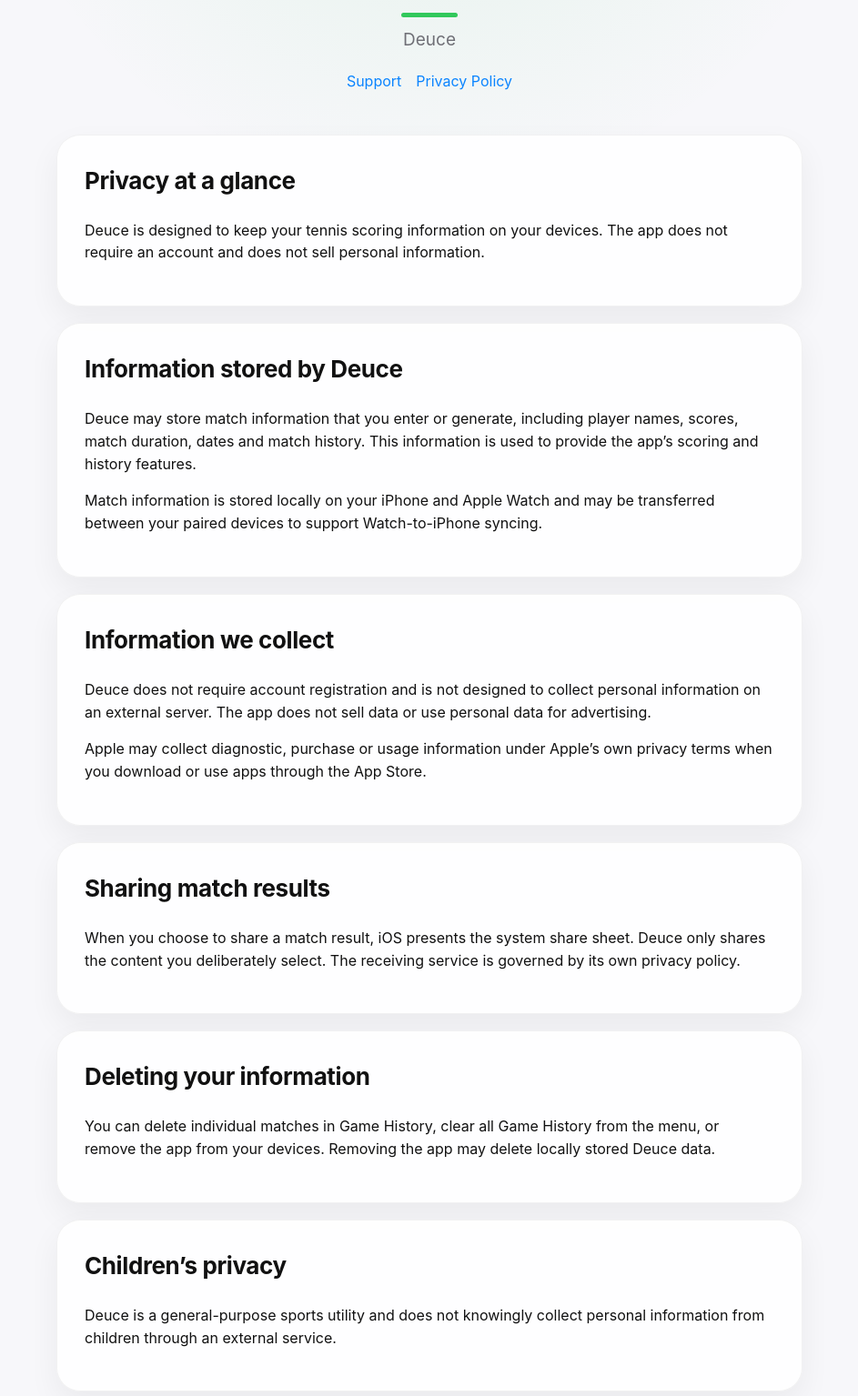
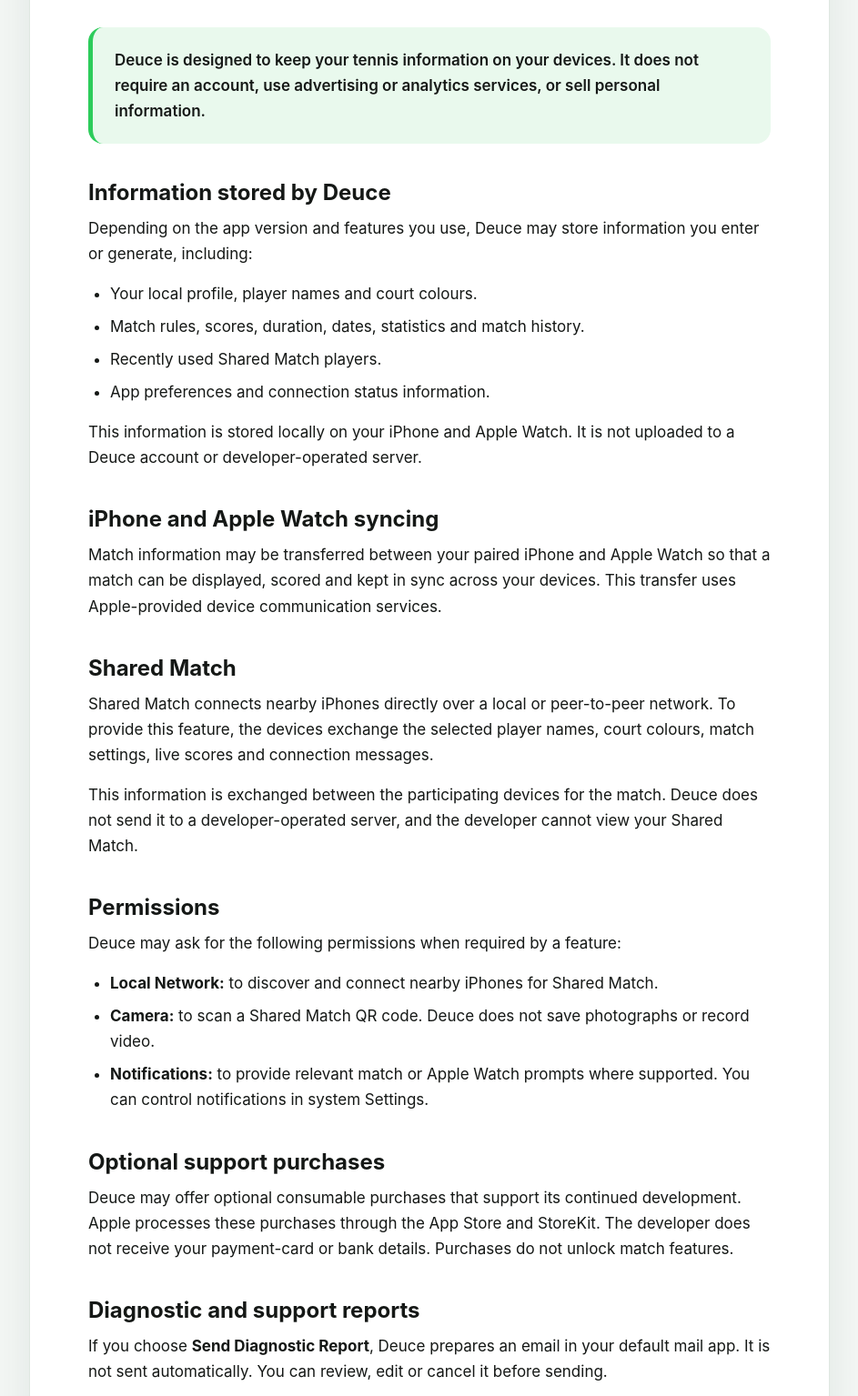
Before and after one commit to bzmwtrk2nd-commits/deuce-support, a plain HTML site: page privacy.html in a window 1280 px wide. Shown: the part 279-1814 px from the top of the page at 91% size, without its empty margins (168-1111 px from the left). Drawn offline with Linux system fonts and the light colour scheme.

Commit message:
Add files via upload

```diff
--- a/privacy.html
+++ b/privacy.html
@@ -2,121 +2,162 @@
 <html lang="en">
 <head>
   <meta charset="utf-8">
-  <meta name="viewport" content="width=device-width,initial-scale=1">
-  <title>Deuce Privacy Policy</title>
-  <meta name="description" content="Privacy policy for Deuce tennis scorekeeper.">
+  <meta name="viewport" content="width=device-width, initial-scale=1">
+  <meta name="color-scheme" content="light dark">
+  <meta name="description" content="Privacy Policy for the Deuce tennis scoring app.">
+  <title>Privacy Policy — Deuce</title>
   <style>
     :root {
-  --green: #31c85b;
-  --blue: #0a84ff;
-  --ink: #111111;
-  --muted: #6f6f76;
-  --card: rgba(255,255,255,.88);
-  --line: #e8e8ed;
+      color-scheme: light dark;
+      --background: #f4f7f5;
+      --card: #ffffff;
+      --text: #151816;
+      --secondary: #657069;
+      --accent: #2dcc5b;
+      --accent-soft: #e9f9ed;
+      --border: #dfe7e1;
+      --shadow: 0 18px 50px rgba(19, 54, 31, 0.09);
     }
+
+    @media (prefers-color-scheme: dark) {
+      :root {
+        --background: #0c100d;
+        --card: #151a16;
+        --text: #f4f7f5;
+        --secondary: #a9b3ac;
+        --accent-soft: #173b21;
+        --border: #29322b;
+        --shadow: none;
+      }
+    }
+
     * { box-sizing: border-box; }
+
     body {
       margin: 0;
-  font-family: -apple-system, BlinkMacSystemFont, "SF Pro Text", "Segoe UI", sans-serif;
-  color: var(--ink);
-  background:
-    radial-gradient(circle at 50% 0%, rgba(49,200,91,.11), transparent 31rem),
-    #f7f7fa;
-  line-height: 1.55;
+      background: var(--background);
+      color: var(--text);
+      font-family: -apple-system, BlinkMacSystemFont, "Segoe UI", sans-serif;
+      font-size: 17px;
+      line-height: 1.65;
     }
-.wrap { width: min(820px, calc(100% - 32px)); margin: 0 auto; }
-header { padding: 64px 0 28px; text-align: center; }
-.logo {
-  width: 88px; height: 88px; margin: 0 auto 18px;
-  border-radius: 24px; display: grid; place-items: center;
-  background: linear-gradient(145deg, #0f361b, #267a38);
-  color: #d8ff43; font-size: 46px;
-  box-shadow: 0 14px 35px rgba(0,0,0,.16);
+
+    main {
+      width: min(880px, calc(100% - 32px));
+      margin: 48px auto;
+      padding: clamp(28px, 6vw, 64px);
+      background: var(--card);
+      border: 1px solid var(--border);
+      border-radius: 28px;
+      box-shadow: var(--shadow);
     }
-h1 { margin: 0; font-size: clamp(42px, 8vw, 68px); letter-spacing: -2px; }
-.tagline { color: var(--muted); font-size: 19px; margin: 10px 0 0; }
-.green-line { width: 62px; height: 5px; background: var(--green); border-radius: 99px; margin: 18px auto 0; }
-.card {
-  background: var(--card); border: 1px solid rgba(0,0,0,.05);
-  border-radius: 26px; padding: 30px; margin: 18px 0;
-  box-shadow: 0 14px 34px rgba(0,0,0,.055);
+
+    header { text-align: center; margin-bottom: 42px; }
+    .ball { font-size: 52px; line-height: 1; }
+    h1 { margin: 14px 0 2px; font-size: clamp(34px, 6vw, 50px); line-height: 1.15; }
+    .app-name { color: var(--secondary); font-weight: 600; }
+    h2 { margin: 38px 0 10px; font-size: 24px; line-height: 1.3; }
+    p, ul { margin: 0 0 16px; }
+    ul { padding-left: 24px; }
+    li + li { margin-top: 8px; }
+
+    .summary {
+      margin: 0 0 34px;
+      padding: 22px 24px;
+      background: var(--accent-soft);
+      border-left: 5px solid var(--accent);
+      border-radius: 16px;
+      font-weight: 600;
     }
-h2 { margin-top: 0; font-size: 26px; letter-spacing: -.4px; }
-h3 { margin-bottom: 6px; }
-p { margin: 8px 0 16px; }
-a { color: var(--blue); text-decoration: none; }
-a:hover { text-decoration: underline; }
-.button {
-  display: inline-block; background: var(--blue); color: white;
-  padding: 14px 22px; border-radius: 14px; font-weight: 700;
+
+    a { color: #168b39; font-weight: 600; }
+    @media (prefers-color-scheme: dark) { a { color: #55df79; } }
+
+    footer {
+      margin-top: 44px;
+      padding-top: 24px;
+      border-top: 1px solid var(--border);
+      color: var(--secondary);
+      text-align: center;
+      font-size: 15px;
     }
-.button:hover { text-decoration: none; opacity: .92; }
-.notice {
-  border-left: 4px solid #ff9f0a; background: #fff8e8;
-  border-radius: 12px; padding: 14px 16px; color: #5f4800;
+
+    @media (max-width: 520px) {
+      main { width: 100%; margin: 0; border: 0; border-radius: 0; min-height: 100vh; }
     }
-ul { padding-left: 22px; }
-footer { text-align: center; color: var(--muted); padding: 28px 0 48px; font-size: 14px; }
-nav { margin-top: 18px; }
-nav a { margin: 0 8px; }
   </style>
 </head>
 <body>
-  <header class="wrap">
-    <div class="logo" aria-hidden="true">🎾</div>
+  <main>
+    <header>
+      <div class="ball" aria-hidden="true">🎾</div>
       <h1>Privacy Policy</h1>
-    <div class="green-line"></div>
-    <p class="tagline">Deuce</p>
-    <nav><a href="index.html">Support</a><a href="privacy.html">Privacy Policy</a></nav>
+      <div class="app-name">Deuce</div>
     </header>
 
-  <main class="wrap">
-    <section class="card">
-      <h2>Privacy at a glance</h2>
-      <p>Deuce is designed to keep your tennis scoring information on your devices. The app does not require an account and does not sell personal information.</p>
-    </section>
+    <div class="summary">
+      Deuce is designed to keep your tennis information on your devices. It does not require an account, use advertising or analytics services, or sell personal information.
+    </div>
 
-    <section class="card">
     <h2>Information stored by Deuce</h2>
-      <p>Deuce may store match information that you enter or generate, including player names, scores, match duration, dates and match history. This information is used to provide the app’s scoring and history features.</p>
-      <p>Match information is stored locally on your iPhone and Apple Watch and may be transferred between your paired devices to support Watch-to-iPhone syncing.</p>
-    </section>
+    <p>Depending on the app version and features you use, Deuce may store information you enter or generate, including:</p>
+    <ul>
+      <li>Your local profile, player names and court colours.</li>
+      <li>Match rules, scores, duration, dates, statistics and match history.</li>
+      <li>Recently used Shared Match players.</li>
+      <li>App preferences and connection status information.</li>
+    </ul>
+    <p>This information is stored locally on your iPhone and Apple Watch. It is not uploaded to a Deuce account or developer-operated server.</p>
 
-    <section class="card">
-      <h2>Information we collect</h2>
-      <p>Deuce does not require account registration and is not designed to collect personal information on an external server. The app does not sell data or use personal data for advertising.</p>
-      <p>Apple may collect diagnostic, purchase or usage information under Apple’s own privacy terms when you download or use apps through the App Store.</p>
-    </section>
+    <h2>iPhone and Apple Watch syncing</h2>
+    <p>Match information may be transferred between your paired iPhone and Apple Watch so that a match can be displayed, scored and kept in sync across your devices. This transfer uses Apple-provided device communication services.</p>
 
-    <section class="card">
+    <h2>Shared Match</h2>
+    <p>Shared Match connects nearby iPhones directly over a local or peer-to-peer network. To provide this feature, the devices exchange the selected player names, court colours, match settings, live scores and connection messages.</p>
+    <p>This information is exchanged between the participating devices for the match. Deuce does not send it to a developer-operated server, and the developer cannot view your Shared Match.</p>
+
+    <h2>Permissions</h2>
+    <p>Deuce may ask for the following permissions when required by a feature:</p>
+    <ul>
+      <li><strong>Local Network:</strong> to discover and connect nearby iPhones for Shared Match.</li>
+      <li><strong>Camera:</strong> to scan a Shared Match QR code. Deuce does not save photographs or record video.</li>
+      <li><strong>Notifications:</strong> to provide relevant match or Apple Watch prompts where supported. You can control notifications in system Settings.</li>
+    </ul>
+
+    <h2>Optional support purchases</h2>
+    <p>Deuce may offer optional consumable purchases that support its continued development. Apple processes these purchases through the App Store and StoreKit. The developer does not receive your payment-card or bank details. Purchases do not unlock match features.</p>
+
+    <h2>Diagnostic and support reports</h2>
+    <p>If you choose <strong>Send Diagnostic Report</strong>, Deuce prepares an email in your default mail app. It is not sent automatically. You can review, edit or cancel it before sending.</p>
+    <p>The prepared report may contain the Deuce version and build number, device and operating-system information, StoreKit availability, Apple Watch delivery events, Shared Match connection diagnostics, and any message you add. It does not automatically attach your complete match history.</p>
+    <p>If you send a report, its contents and your email address will be received as support correspondence and may be retained for as long as reasonably necessary to investigate the issue and maintain appropriate support records. You can request deletion by contacting us.</p>
+
     <h2>Sharing match results</h2>
-      <p>When you choose to share a match result, iOS presents the system share sheet. Deuce only shares the content you deliberately select. The receiving service is governed by its own privacy policy.</p>
-    </section>
+    <p>When you choose to share a match result, Apple presents the system share sheet. Deuce shares only the content you deliberately select with the service or person you choose. Any receiving service is governed by its own privacy policy.</p>
 
-    <section class="card">
+    <h2>Apple services</h2>
+    <p>Apple may process information when you download Deuce, make an in-app purchase, use Apple Watch communication, or use other Apple system services. That processing is governed by Apple’s own privacy policy. Deuce does not receive your full payment information.</p>
+
+    <h2>Advertising, analytics and tracking</h2>
+    <p>Deuce does not include third-party advertising or analytics services and does not track you across other companies’ apps or websites. We do not sell personal information.</p>
+
     <h2>Deleting your information</h2>
-      <p>You can delete individual matches in Game History, clear all Game History from the menu, or remove the app from your devices. Removing the app may delete locally stored Deuce data.</p>
-    </section>
+    <p>You can delete individual matches or clear Game History within Deuce. Depending on your app version, clearing Game History may also clear associated statistics and recent Shared Match players. You can remove other locally stored Deuce information by deleting the app from your devices.</p>
+    <p>To request deletion of information you deliberately sent in a support email, contact us using the address below.</p>
 
-    <section class="card">
     <h2>Children’s privacy</h2>
-      <p>Deuce is a general-purpose sports utility and does not knowingly collect personal information from children through an external service.</p>
-    </section>
+    <p>Deuce is a family-friendly, general-purpose sports utility. It does not require an account and does not knowingly collect children’s personal information through a developer-operated online service.</p>
 
-    <section class="card">
     <h2>Contact</h2>
-      <p>For privacy or support questions, email <a href="samspencer@me.com">bzmwtrk2nd@privaterelay.appleid.com</a>.</p>
-    </section>
+    <p>For privacy questions, support, or a deletion request, email <a href="mailto:SamSpencer@me.com">SamSpencer@me.com</a>.</p>
 
-    <section class="card">
     <h2>Changes to this policy</h2>
-      <p>This policy may be updated when Deuce changes. The latest version will always be published on this page.</p>
-      <p><strong>Effective date:</strong> 2 August 2026</p>
-    </section>
+    <p>This policy may be updated when Deuce or its privacy practices change. The latest version will be published on this page, together with its effective date.</p>
+
+    <footer>
+      <div>Effective date: 5 August 2026</div>
+      <div>© 2026 Sam Spencer. All rights reserved.</div>
+    </footer>
   </main>
-
-  <footer class="wrap">
-    <p>© 2026 Sam Spencer. All rights reserved.</p>
-  </footer>
 </body>
 </html>
```
Lines whose indentation alone changed are shown as unchanged.
